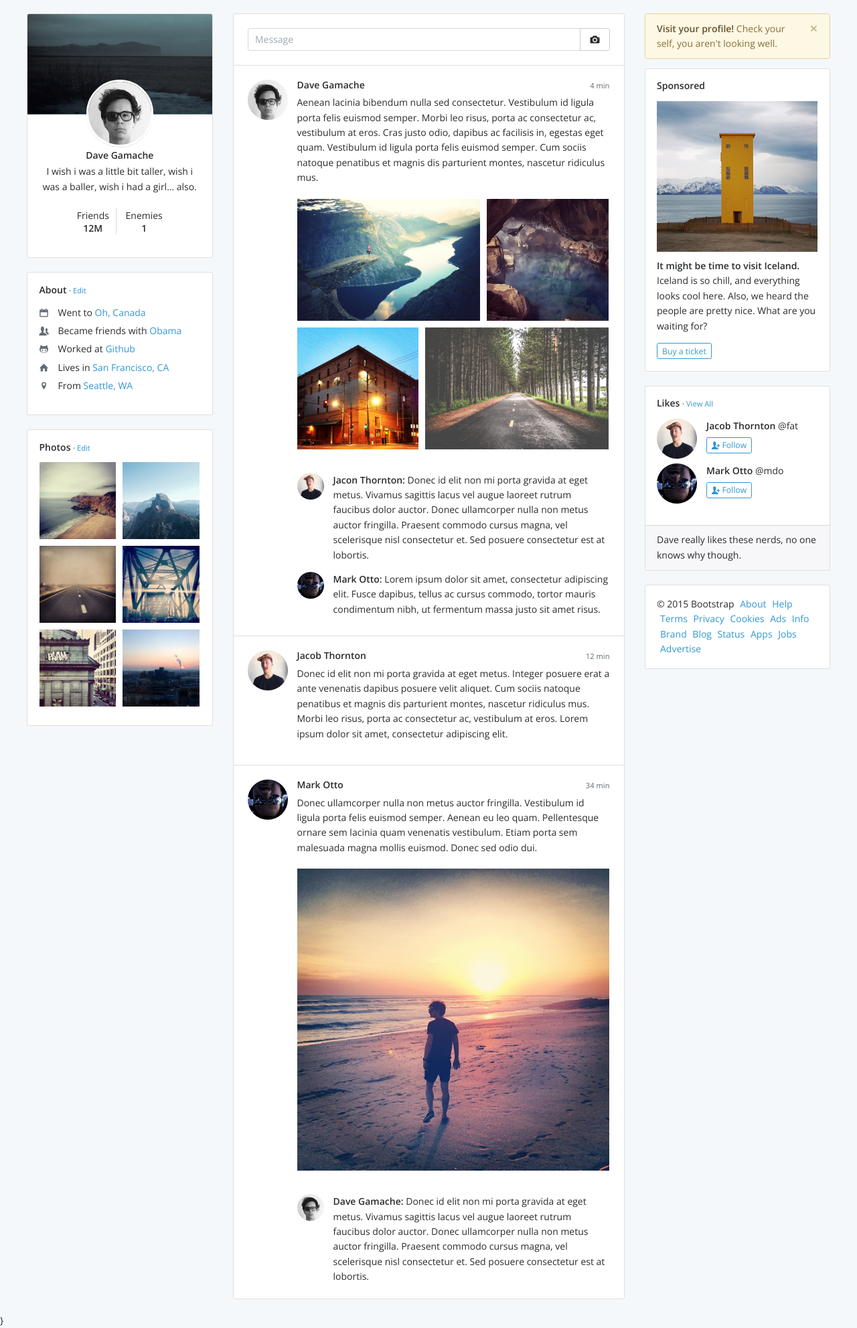
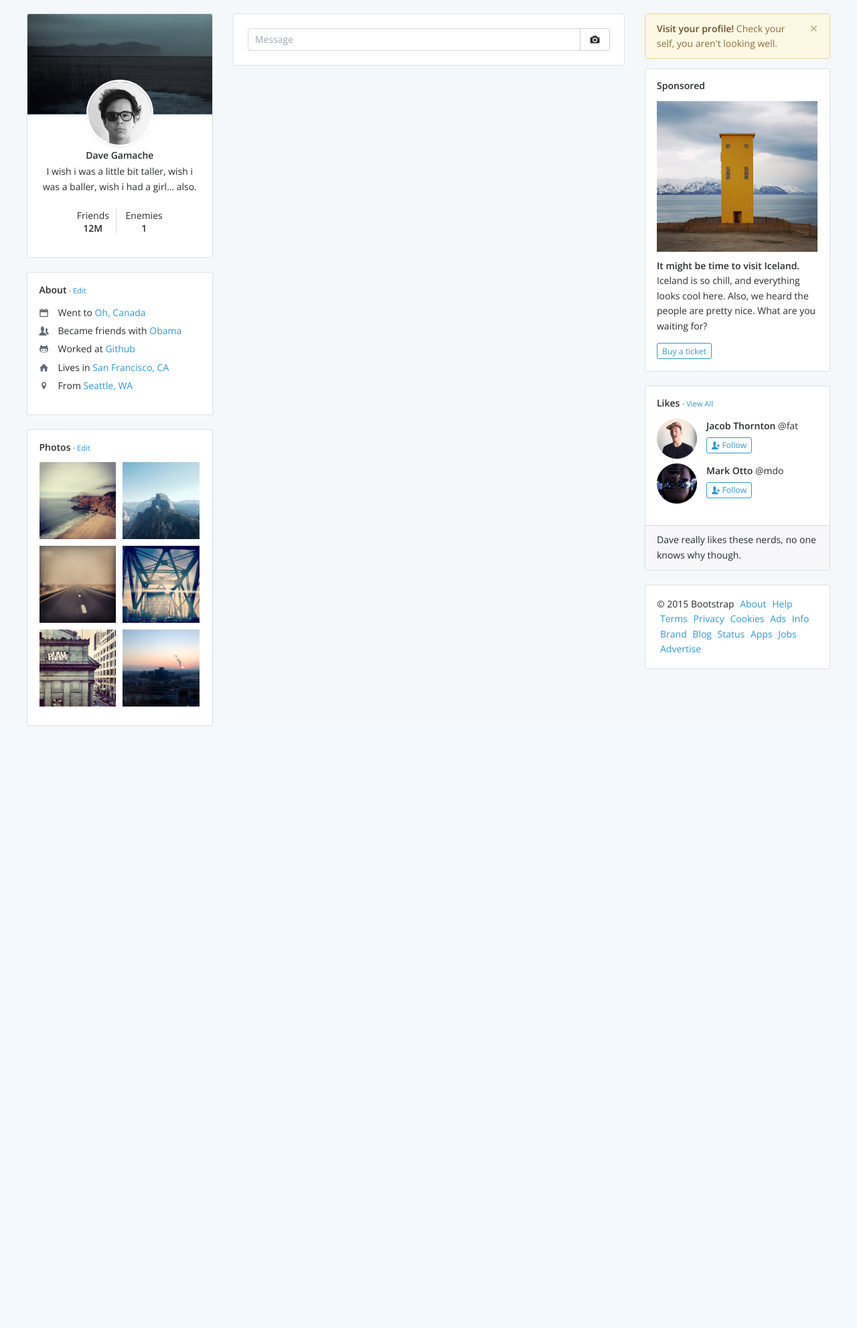
Before and after one commit to SwagataRoy98/PortFolio, a Django app: page / in a window 1280 px wide. Shown: the part 50-2033 px from the top of the page at 67% size. After the commit the page ends 1134 px from the top, so only its background shows below. Run offline with Django 3.2, Linux system fonts and the light colour scheme; some libraries are stand-ins or nearby versions.

Commit message:
Fixed things

```diff
--- a/templates/index.html
+++ b/templates/index.html
@@ -1,8 +1,9 @@
+
+
+
 <!DOCTYPE html>
+{% load static %}
 <html lang="en">
-
-{% load static %}
-
   <head>
     <meta charset="utf-8">
     <meta http-equiv="X-UA-Compatible" content="IE=edge">
@@ -20,7 +21,7 @@
     <link href='http://fonts.googleapis.com/css?family=Open+Sans:400,300,600' rel='stylesheet' type='text/css'>
     <link href="{% static 'css/toolkit.css' %}" rel="stylesheet">
 
-    <link href="{% static 'css/application.css' %}" rel="stylesheet">
+    <link href="{% static 'css/application.css' %} " rel="stylesheet">
 
     <style>
       /* note: this is a hack for ios iframe for bootstrap themes shopify page */
@@ -54,7 +55,7 @@
   </button>
 
   <a class="navbar-brand" href="index.html">
-    <img src="{% static 'img/brand-white.png' %} " alt="brand">
+    <img src="assets/img/brand-white.png" alt="brand">
   </a>
 
   <div class="collapse navbar-collapse" id="navbarResponsive">
@@ -96,7 +97,7 @@
       </li>
       <li class="nav-item ml-2">
         <button class="btn btn-default navbar-btn navbar-btn-avatar" data-toggle="popover">
-          <img class="rounded-circle" src="{% static 'img/avatar-dhg.png' %}">
+          <img class="rounded-circle" src="assets/img/avatar-dhg.png">
         </button>
       </li>
     </ul>
@@ -121,7 +122,7 @@
           <div class="media-list media-list-users list-group js-msgGroup">
             <a href="#" class="list-group-item list-group-item-action">
               <div class="media">
-                <img class="rounded-circle media-object d-flex align-self-start mr-3" src="{% static 'assets/img/avatar-fat.jpg' %}">
+                <img class="rounded-circle media-object d-flex align-self-start mr-3" src="assets/img/avatar-fat.jpg">
                 <div class="media-body">
                   <strong>Jacob Thornton</strong> and <strong>1 other</strong>
                   <div class="media-body-secondary">
@@ -132,7 +133,7 @@
             </a>
             <a href="#" class="list-group-item list-group-item-action">
               <div class="media">
-                <img class="rounded-circle media-object d-flex align-self-start mr-3" src="{% static 'img/avatar-mdo.png' %} ">
+                <img class="rounded-circle media-object d-flex align-self-start mr-3" src="assets/img/avatar-mdo.png">
                 <div class="media-body">
                   <strong>Mark Otto</strong> and <strong>3 others</strong>
                   <div class="media-body-secondary">
@@ -143,7 +144,7 @@
             </a>
             <a href="#" class="list-group-item list-group-item-action">
               <div class="media">
-                <img class="rounded-circle media-object d-flex align-self-start mr-3" src="{% static 'img/avatar-dhg.png' %}">
+                <img class="rounded-circle media-object d-flex align-self-start mr-3" src="assets/img/avatar-dhg.png">
                 <div class="media-body">
                   <strong>Dave Gamache</strong>
                   <div class="media-body-secondary">
@@ -481,110 +482,6 @@
             </div>
           </div>
         </li>
-
-        <li class="media list-group-item p-4">
-          <img
-            class="media-object d-flex align-self-start mr-3"
-            src="assets/img/avatar-dhg.png">
-          <div class="media-body">
-            <div class="media-heading">
-              <small class="float-right text-muted">4 min</small>
-              <h6>Dave Gamache</h6>
-            </div>
-
-            <p>
-              Aenean lacinia bibendum nulla sed consectetur. Vestibulum id ligula porta felis euismod semper. Morbi leo risus, porta ac consectetur ac, vestibulum at eros. Cras justo odio, dapibus ac facilisis in, egestas eget quam. Vestibulum id ligula porta felis euismod semper. Cum sociis natoque penatibus et magnis dis parturient montes, nascetur ridiculus mus.
-            </p>
-
-            <div class="media-body-inline-grid" data-grid="images">
-              <div style="display: none">
-                <img data-action="zoom" data-width="1050" data-height="700" src="assets/img/unsplash_1.jpg">
-              </div>
-
-              <div style="display: none">
-                <img data-action="zoom" data-width="640" data-height="640" src="assets/img/instagram_1.jpg">
-              </div>
-
-              <div style="display: none">
-                <img data-action="zoom" data-width="640" data-height="640" src="assets/img/instagram_13.jpg">
-              </div>
-
-              <div style="display: none">
-                <img data-action="zoom" data-width="1048" data-height="700" src="assets/img/unsplash_2.jpg">
-              </div>
-            </div>
-
-            <ul class="media-list mb-2">
-              <li class="media mb-3">
-                <img
-                  class="media-object d-flex align-self-start mr-3"
-                  src="assets/img/avatar-fat.jpg">
-                <div class="media-body">
-                  <strong>Jacon Thornton: </strong>
-                  Donec id elit non mi porta gravida at eget metus. Vivamus sagittis lacus vel augue laoreet rutrum faucibus dolor auctor. Donec ullamcorper nulla non metus auctor fringilla. Praesent commodo cursus magna, vel scelerisque nisl consectetur et. Sed posuere consectetur est at lobortis.
-                </div>
-              </li>
-              <li class="media">
-                <img
-                  class="media-object d-flex align-self-start mr-3"
-                  src="assets/img/avatar-mdo.png">
-                <div class="media-body">
-                  <strong>Mark Otto: </strong>
-                  Lorem ipsum dolor sit amet, consectetur adipiscing elit. Fusce dapibus, tellus ac cursus commodo, tortor mauris condimentum nibh, ut fermentum massa justo sit amet risus.
-                </div>
-              </li>
-            </ul>
-          </div>
-        </li>
-
-        <li class="media list-group-item p-4">
-          <img
-            class="media-object d-flex align-self-start mr-3"
-            src="assets/img/avatar-fat.jpg">
-          <div class="media-body">
-            <div class="media-body-text">
-              <div class="media-heading">
-                <small class="float-right text-muted">12 min</small>
-                <h6>Jacob Thornton</h6>
-              </div>
-              <p>
-                Donec id elit non mi porta gravida at eget metus. Integer posuere erat a ante venenatis dapibus posuere velit aliquet. Cum sociis natoque penatibus et magnis dis parturient montes, nascetur ridiculus mus. Morbi leo risus, porta ac consectetur ac, vestibulum at eros. Lorem ipsum dolor sit amet, consectetur adipiscing elit.
-              </p>
-            </div>
-          </div>
-        </li>
-
-        <li class="media list-group-item p-4">
-          <img
-            class="media-object d-flex align-self-start mr-3"
-            src="assets/img/avatar-mdo.png">
-          <div class="media-body">
-            <div class="media-heading">
-              <small class="float-right text-muted">34 min</small>
-              <h6>Mark Otto</h6>
-            </div>
-
-            <p>
-              Donec ullamcorper nulla non metus auctor fringilla. Vestibulum id ligula porta felis euismod semper. Aenean eu leo quam. Pellentesque ornare sem lacinia quam venenatis vestibulum. Etiam porta sem malesuada magna mollis euismod. Donec sed odio dui.
-            </p>
-
-            <div class="media-body-inline-grid" data-grid="images">
-              <img style="display: none" data-width="640" data-height="640" data-action="zoom" src="assets/img/instagram_3.jpg">
-            </div>
-
-            <ul class="media-list">
-              <li class="media">
-                <img
-                  class="media-object d-flex align-self-start mr-3"
-                  src="assets/img/avatar-dhg.png">
-                <div class="media-body">
-                  <strong>Dave Gamache: </strong>
-                  Donec id elit non mi porta gravida at eget metus. Vivamus sagittis lacus vel augue laoreet rutrum faucibus dolor auctor. Donec ullamcorper nulla non metus auctor fringilla. Praesent commodo cursus magna, vel scelerisque nisl consectetur et. Sed posuere consectetur est at lobortis.
-                </div>
-              </li>
-            </ul>
-          </div>
-        </li>
       </ul>
     </div>
     <div class="col-lg-3">
@@ -664,9 +561,9 @@
 </div>
 
 
-    <script src="{% static 'js/jquery.min.js' %} "></script>
+    <script src="{% static 'js/jquery.min.js' %}"></script>
     <script src="{% static 'js/tether.min.js' %}"></script>
-    <script src="{% static 'js/chart.js' %}"></script>}
+    <script src="{% static 'js/chart.js' %}"></script>
     <script src="{% static 'js/toolkit.js' %}"></script>
     <script src="{% static 'js/application.js' %}"></script>
     <script>
```
